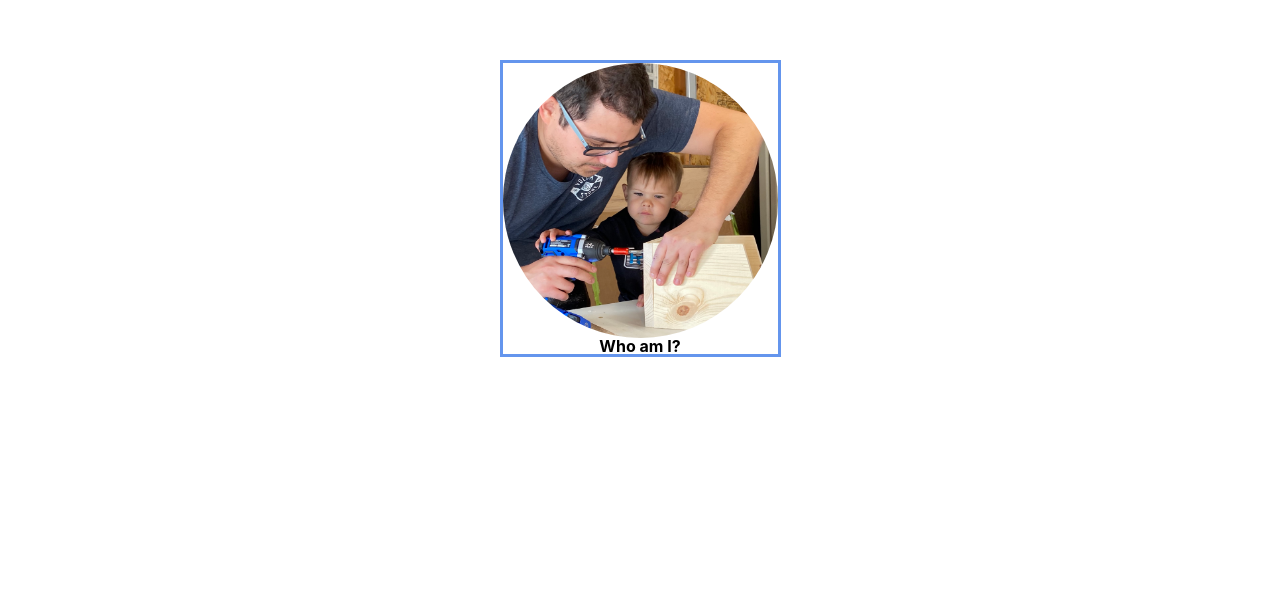
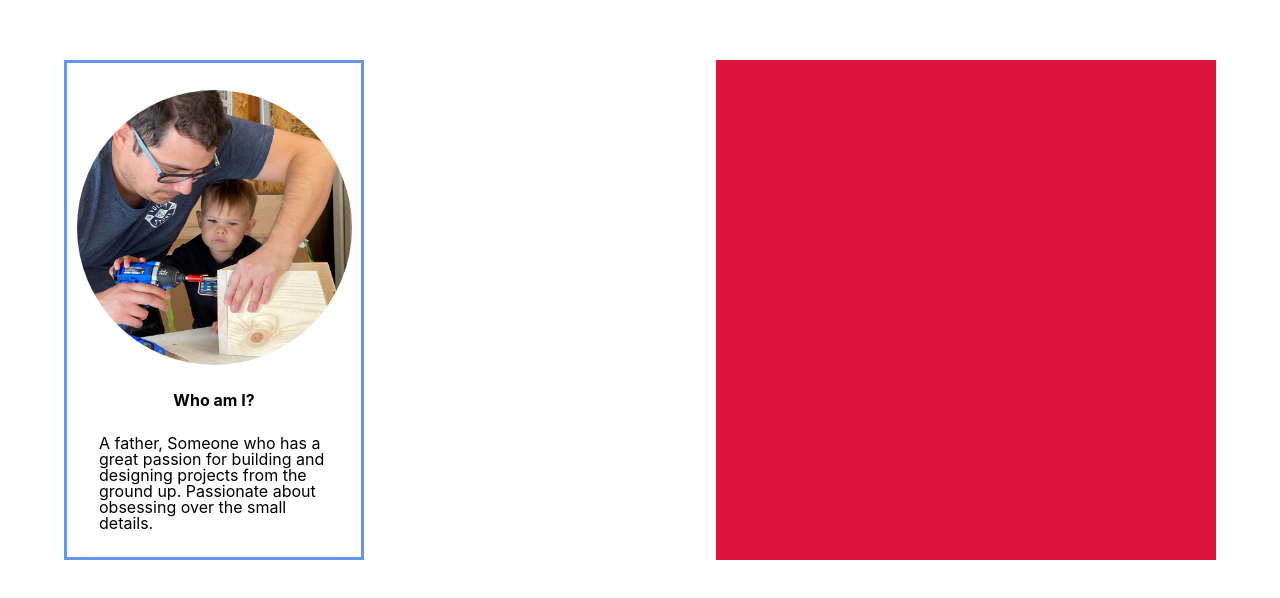
Before and after one commit to carnolol/portfolio-website, a React (Create React App) app: page / in a window 1280 px wide. Shown: the part 1947-2545 px from the top of the page. Built offline with nearby package versions, Linux system fonts and the light colour scheme; no server answers.

Commit message:
working on port

```diff
--- a/src/components/About/About.css
+++ b/src/components/About/About.css
@@ -45,14 +45,22 @@
 
 .dad-container{
     display: flex;
+    justify-content: space-between;
+    width: 90%;
 }
 
 .dad-info{
     border: 3px solid cornflowerblue;
     display: flex;
+    width: 300px;
+    height: 500px;
     justify-content: space-evenly;
     align-items: center;
     flex-direction: column;
+}
+
+.dad-info > p {
+    width: 230px;
 }
 
 .dad-and-row{
@@ -60,3 +68,9 @@
     height: 275px;
     border-radius: 50%;
 }
+
+.place{
+    height: 500px;
+    width: 500px;
+    background-color: crimson;
+}
--- a/src/components/About/About.js
+++ b/src/components/About/About.js
@@ -88,6 +88,11 @@ function About(props) {
                         src={dad}
                         alt='dad and rowan' />
                     <h1>Who am I?</h1>
+                    <p>A father, Someone who has a great passion for building and designing projects from the ground up. Passionate about obsessing over the small details.</p>
+                </div>
+
+                <div className='place'>
+
                 </div>
 
             </div>
```
